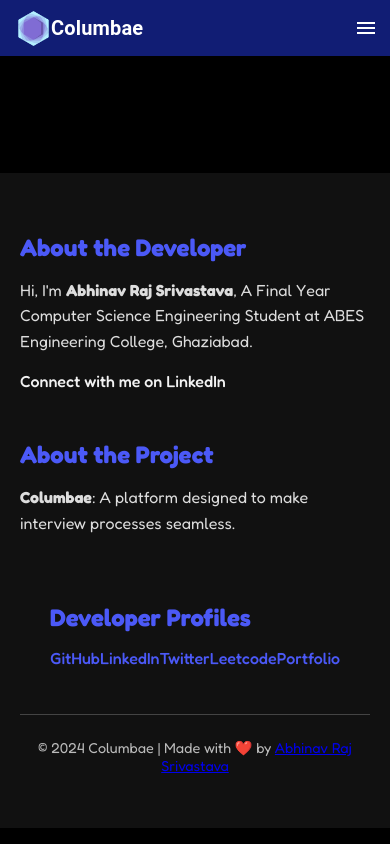
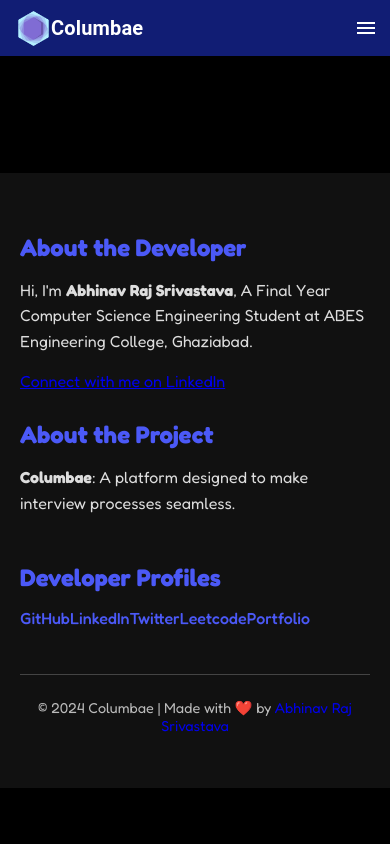
Before and after one commit to Abhinavrajsrivastav/EduCloud, a React (Create React App) app: page /profile in a window 390 px wide. Built offline with nearby package versions, Linux system fonts and the light colour scheme.

Commit message:
Task-Completed

```diff
--- a/src/Pages/Footer/Footer.css
+++ b/src/Pages/Footer/Footer.css
@@ -48,12 +48,11 @@
   text-align: start;
 }
 
-.footer-link {
+.footer-section ul li a{
     color: #f2f2f2;
     text-decoration: none;
     font-weight: 500;
     transition: color 0.3s;
-
 }
 
 .footer-link:hover {
@@ -104,16 +103,25 @@
     border-top: 1px solid #444;
     padding-top: 10px;
 }
+ .footer-bottom p a{
+        text-decoration: none;
+    }
 
 /* Responsive Styles */
 @media (max-width: 768px) {
     .footer-container {
         flex-direction: column;
-        align-items: center;
-        text-align: center;
+        align-items: start;
+        text-align: start;
+        gap: 10px;
     }
 
     .footer-section {
         max-width: 100%;
+        align-items: start;
+        text-align: start;
+    }
+    .footer-bottom{
+        text-align: center;
     }
 }
--- a/src/Pages/Profile/Profile.css
+++ b/src/Pages/Profile/Profile.css
@@ -7,6 +7,7 @@
   width: 100%;
   height: 100vh;
   background-color: black;
+  overflow-x: hidden;
 }
 
 /* User Info */
@@ -111,30 +112,39 @@
   font-size: 1.2rem;
   color: #007bff;
   margin-bottom: 10px;
+  text-decoration: none;
 }
 
 .feature-card p {
   font-size: 0.9rem;
   color: #666;
+  text-decoration: none;
 }
 
 
 @media (max-width: 768px) {
   .user-info {
-    width: 90%;
+    width: 80%;
     position: relative;
     right: 10px;
-    border-radius: 0px;
+    border-radius: 20px;
     top: 0px;
     bottom: 20px;
+    gap: 20px;
+    right: 20px;
+  }
+
+  .profile-page{
+    height: 140vh;
   }
 
   .features-grid {
     padding-top: 0;
+    height: 100vh;
   }
   .feature-card{
     width: 80%;
     position: relative;
-    right: 10px;
+    right: 20px;
   }
 }
```
